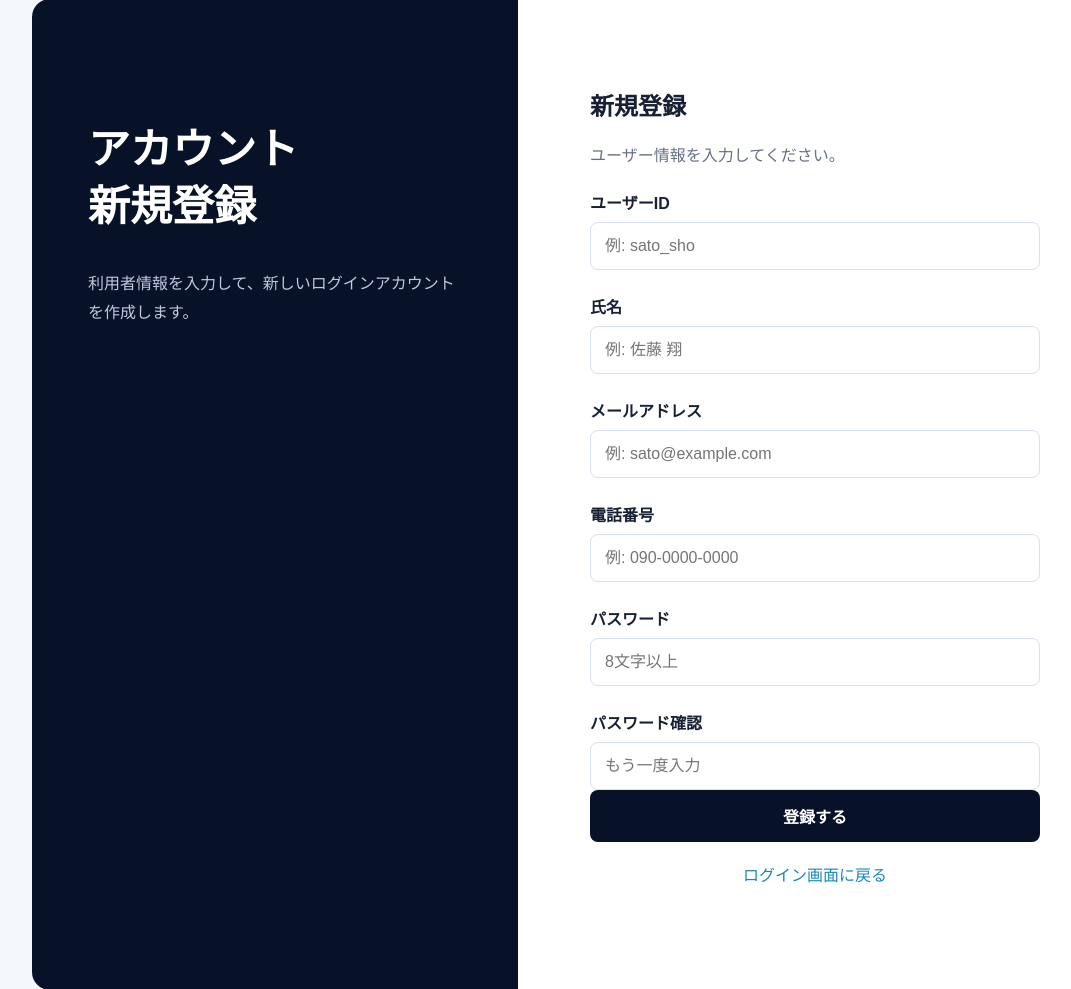
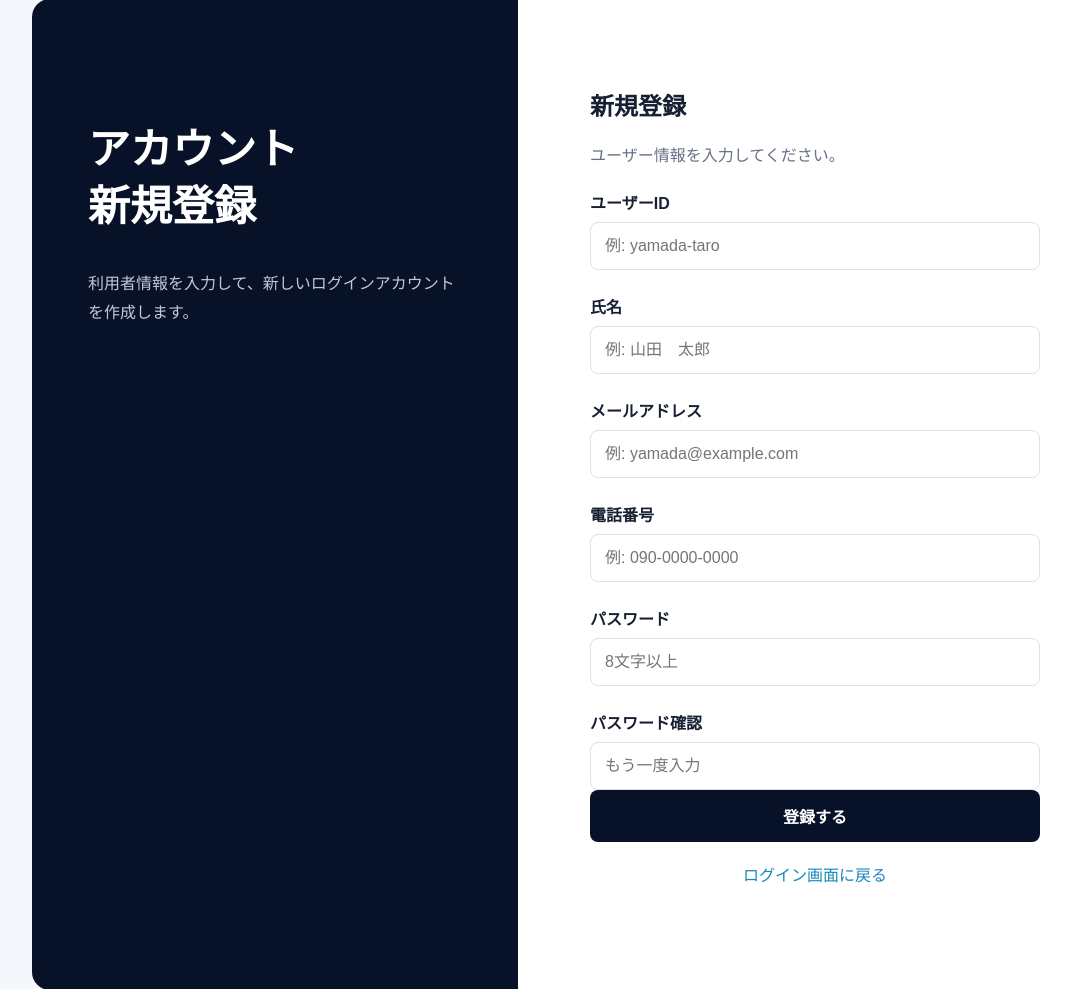
Before and after one commit to 0312024070/G3softwareds, a Flask app: page /register in a window 1280 px wide. Shown: the part 127-1116 px from the top of the page, without its empty margins (68-1139 px from the left). Run offline with Flask 3, Linux system fonts and the light colour scheme.

Commit message:
新規登録画面の表示内容を修正

```diff
--- a/emoji_auth_system/templates/register.html
+++ b/emoji_auth_system/templates/register.html
@@ -12,13 +12,13 @@
 
     <form method="post" action="{{ url_for('auth.register') }}">
       <label for="user_id">ユーザーID</label>
-      <input id="user_id" name="user_id" type="text" placeholder="例: sato_sho" value="{{ form.user_id if form else '' }}" required>
+      <input id="user_id" name="user_id" type="text" placeholder="例: yamada-taro" value="{{ form.user_id if form else '' }}" required>
 
       <label for="name">氏名</label>
-      <input id="name" name="name" type="text" placeholder="例: 佐藤 翔" value="{{ form.name if form else '' }}" required>
+      <input id="name" name="name" type="text" placeholder="例: 山田　太郎" value="{{ form.name if form else '' }}" required>
 
       <label for="mail_address">メールアドレス</label>
-      <input id="mail_address" name="mail_address" type="email" placeholder="例: sato@example.com" value="{{ form.mail_address if form else '' }}" required>
+      <input id="mail_address" name="mail_address" type="email" placeholder="例: yamada@example.com" value="{{ form.mail_address if form else '' }}" required>
 
       <label for="phone_number">電話番号</label>
       <input id="phone_number" name="phone_number" type="text" placeholder="例: 090-0000-0000" value="{{ form.phone_number if form else '' }}">
```
Also changed, not shown: emoji_auth_system/SOURCE_CODE.md (+3 -3 lines).
